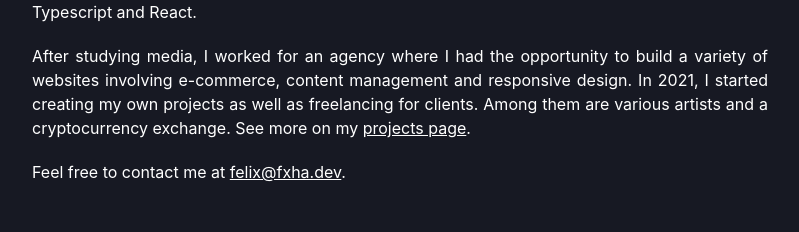
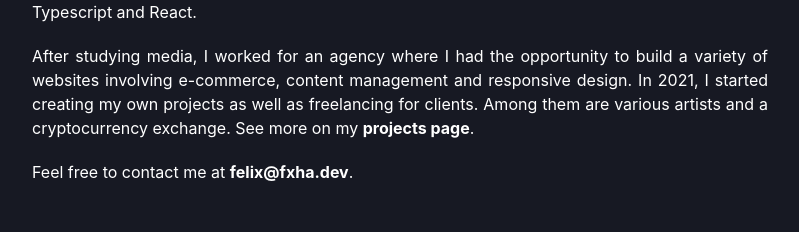
Before and after one commit to fx-ha/fxha.dev, a Next.js app: page / in a window 1280 px wide. Shown: the part 283-515 px from the top of the page, without its empty margins (240-1039 px from the left). Built offline with nearby package versions, Linux system fonts and the light colour scheme.

Commit message:
feat: :lipstick: make links bold (#31)

```diff
--- a/src/components/Intro.tsx
+++ b/src/components/Intro.tsx
@@ -34,14 +34,14 @@ const Intro = () => {
           <Text textAlign="justify">
             {p2}{' '}
             <NextLink href="/projects" passHref>
-              <Link textDecoration="underline">{projects}</Link>
+              <Link fontWeight="bold">{projects}</Link>
             </NextLink>
             .
           </Text>
 
           <Text textAlign="justify">
             {p3}{' '}
-            <Link textDecoration="underline" href="mailto:felix@fxha.dev">
+            <Link fontWeight="bold" href="mailto:felix@fxha.dev">
               felix@fxha.dev
             </Link>
             .
--- a/src/components/ActiveLink.tsx
+++ b/src/components/NavLink.tsx
@@ -2,7 +2,7 @@ import NextLink from 'next/link'
 import { useRouter } from 'next/router'
 import { Link } from '@chakra-ui/react'
 
-const ActiveLink = ({
+const NavLink = ({
   children,
   href,
 }: {
@@ -21,4 +21,4 @@ const ActiveLink = ({
   )
 }
 
-export default ActiveLink
+export default NavLink
--- a/src/components/Navigation.tsx
+++ b/src/components/Navigation.tsx
@@ -15,7 +15,7 @@ import {
 } from '@chakra-ui/react'
 import { SettingsIcon } from '@chakra-ui/icons'
 import { BiMoon, BiSun } from 'react-icons/bi'
-import { ActiveLink } from '.'
+import { NavLink } from '.'
 import { useLang } from '../utils'
 
 const navigationContent = {
@@ -76,11 +76,11 @@ const Navigation = () => {
       <Spacer />
 
       <HStack spacing={3}>
-        <ActiveLink href="/projects">{projects}</ActiveLink>
+        <NavLink href="/projects">{projects}</NavLink>
         <Text>|</Text>
-        <ActiveLink href="/contact">{contact}</ActiveLink>
+        <NavLink href="/contact">{contact}</NavLink>
         <Text>|</Text>
-        <ActiveLink href="/blog">{blog}</ActiveLink>
+        <NavLink href="/blog">{blog}</NavLink>
         <Text>|</Text>
         <Menu>
           <MenuButton>
--- a/src/components/ProjectsPreview.tsx
+++ b/src/components/ProjectsPreview.tsx
@@ -53,7 +53,11 @@ const ProjectsPreview = () => {
             <VStack align="left" spacing={6}>
               <Text textAlign="justify">
                 {p11}{' '}
-                <Link isExternal href="https://sideshift.ai/a/discount">
+                <Link
+                  isExternal
+                  href="https://sideshift.ai/a/discount"
+                  fontWeight="bold"
+                >
                   SideShift.ai
                 </Link>{' '}
                 {p12}
--- a/src/components/index.ts
+++ b/src/components/index.ts
@@ -5,4 +5,4 @@ export { default as Intro } from './Intro'
 export { default as Tech } from './Tech'
 export { default as ProjectsPreview } from './ProjectsPreview'
 export { default as ContactPreview } from './ContactPreview'
-export { default as ActiveLink } from './ActiveLink'
+export { default as NavLink } from './NavLink'
--- a/src/pages/_app.tsx
+++ b/src/pages/_app.tsx
@@ -1,7 +1,6 @@
 import { AppProps } from 'next/app'
 import { ChakraProvider } from '@chakra-ui/react'
 import theme from '../theme'
-// fix for jumping scrollbar
 import '../styles/global.css'
 
 function MyApp({ Component, pageProps }: AppProps) {
--- a/src/pages/index.tsx
+++ b/src/pages/index.tsx
@@ -5,7 +5,6 @@ import {
   ProjectsPreview,
   Tech,
 } from '../components'
-import React from 'react'
 
 const Index = () => (
   <Layout>
```
